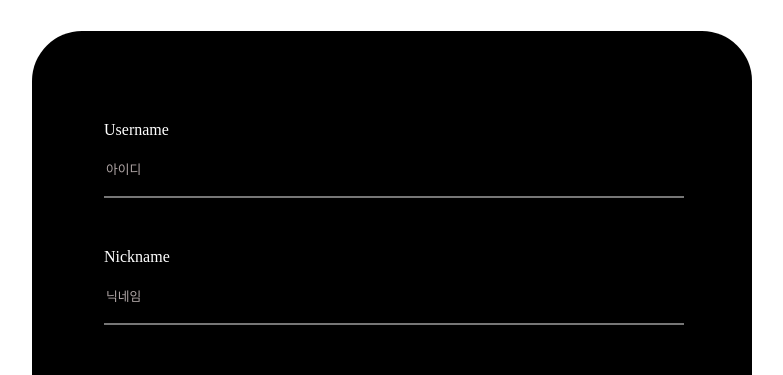
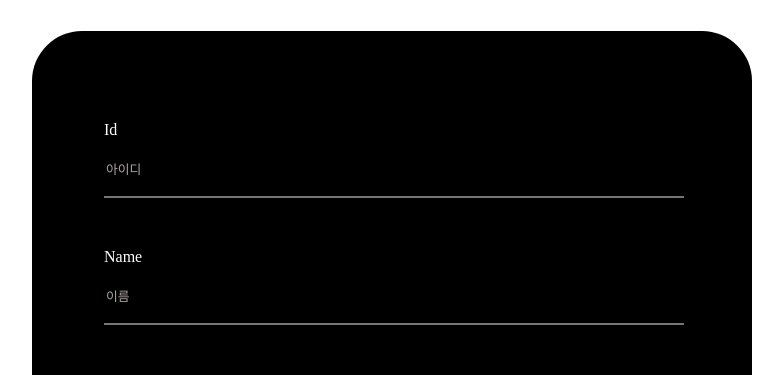
Before and after one commit to song-eojin/shopeasy_front, a React (Create React App) app in the folder shopeasy/: page /signup in a window 1280 px wide. Shown: the part 880-1255 px from the top of the page, without its empty margins (248-1031 px from the left). Built offline with nearby package versions, Linux system fonts and the light colour scheme.

Commit message:
Refactor : 변수 렌더링명 변경 (username -> id) (#16)
실제 변수명은 username으로 유지되어 있으니 참고바랍니다. 렌더링명을 변경한 이유는 nickname 실제 변수명을 realname으로 변경함에 따라 바꾸게 되었습니다.

```diff
--- a/shopeasy/src/components/pages/Login.js
+++ b/shopeasy/src/components/pages/Login.js
@@ -31,7 +31,7 @@ const Login = () => {
             <div id="login-content">
                 <form  className="inputset" onSubmit={handleSubmit}>
                     <div>
-                        <label>Username</label>
+                        <label>Id</label>
                         <input
                             className="input login-input"
                             placeholder="아이디"
--- a/shopeasy/src/components/pages/Signup.js
+++ b/shopeasy/src/components/pages/Signup.js
@@ -91,7 +91,7 @@ const Signup = () => {
                     <div>
                         <form onSubmit={handleSubmit}>
                             <div className="inputset">
-                                <label htmlFor="username">Username</label>
+                                <label htmlFor="username">Id</label>
                                 <input
                                     className="input signup-input"
                                     type="text"
@@ -104,14 +104,14 @@ const Signup = () => {
                                 />
                             </div>
                             <div className="inputset">
-                                <label htmlFor="nickname">Nickname</label>
+                                <label htmlFor="realname">Name</label>
                                 <input
                                     className="input signup-input"
                                     type="text"
-                                    placeholder="닉네임"
-                                    id="nickname"
-                                    name="nickname"
-                                    value={formData.nickname}
+                                    placeholder="이름"
+                                    id="realname"
+                                    name="realname"
+                                    value={formData.realname}
                                     onChange={handleChange}
                                     required
                                 />
```
